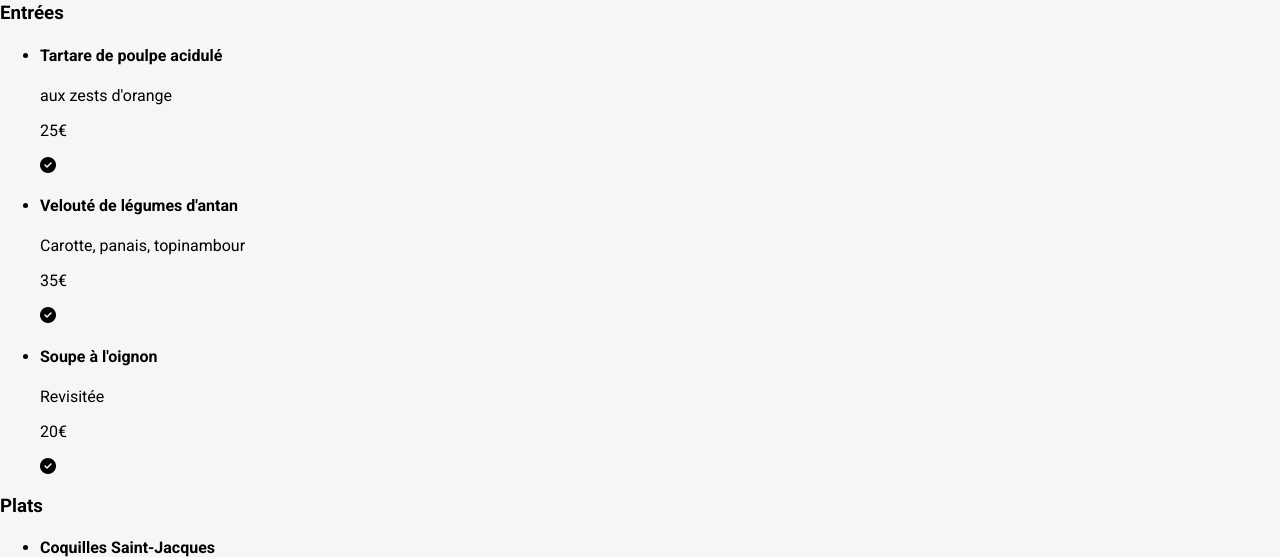
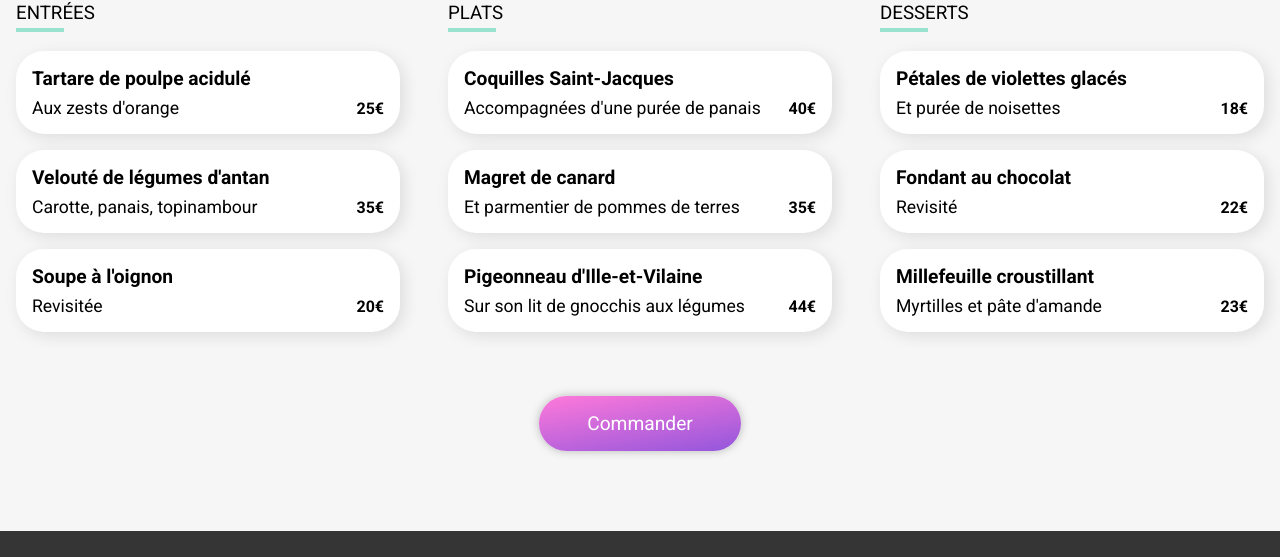
Before and after one commit to Ohrys/RaphaelGhersallah_3_26062021, a plain HTML site: page a-la-francaise.html in a window 1280 px wide. Shown: the part 601-1158 px from the top of the page. Drawn offline with Linux system fonts and the light colour scheme; a web font is replaced by a local one.

Commit message:
CSS d'une page de menu terminé, modification de l'architecture HTML

```diff
--- a/a-la-francaise.html
+++ b/a-la-francaise.html
@@ -30,142 +30,138 @@
                 </div>
             </section>
 
-            <section class="submenu">
+            <section class="submenus">
+                <div class="submenu">
                     <h3 class="submenu__title">Entrées</h3>
 
-                <ul class="submenu__options">
-                    <li class="submenu__option--1">
-                        <article class="option">
+                    <article class="option delay-1">
                         <div class="option__header">
                             <h4 class="option__title">Tartare de poulpe acidulé</h4>
-                                <p class="option__description">aux zests d'orange</p>
+                            <p class="option__description">Aux zests d'orange</p>
+                        </div>
                         <p class="option__price">25€</p>
-                            </div>
                         <div class="option__wrapIcon">
                             <i class="option__icon fas fa-check-circle"><!--icone confirmation --></i>
                         </div>
                     </article>
-                    </li>
 
-                    <li class="submenu__option--2">
-                        <article>
-                            <div>
-                                <h4>Velouté de légumes d'antan</h4>
-                                <p>Carotte, panais, topinambour</p>
-                                <p>35€</p>
+
+                    <article class="option delay-2">
+                        <div class="option__header">
+                            <h4 class="option__title">Velouté de légumes d'antan</h4>
+                            <p class="option__description">Carotte, panais, topinambour</p>
                         </div>
-                            <div>
-                                <i class=" fas fa-check-circle"><!--icone confirmation --></i>
+                        <p class="option__price">35€</p>
+                        <div class="option__wrapIcon">
+                            <i class="option__icon fas fa-check-circle">
+                                <!--icone confirmation -->
+                            </i>
                         </div>
                     </article>
-                    </li>
 
-                    <li class="submenu__option--3">
-                        <article>
-                            <div>
-                                <h4>Soupe à l'oignon</h4>
-                                <p>Revisitée</p>
-                                <p>20€</p>
+                    <article class="option delay-3">
+                        <div class="option__header">
+                            <h4 class="option__title">Soupe à l'oignon</h4>
+                            <p class="option__description">Revisitée</p>
                         </div>
-                            <div>
-                                <i class=" fas fa-check-circle"><!--icone confirmation --></i>
+                        <p class="option__price">20€</p>
+                        <div class="option__wrapIcon">
+                            <i class="option__icon fas fa-check-circle">
+                                <!--icone confirmation -->
+                            </i>
                         </div>
                     </article>
-                    </li>
-                </ul>
+                </div>
+                <div class="submenu">
+                    <h3 class="submenu__title">Plats</h3>
+
+                    <article class="option delay-4">
+                        <div class="option__header">
+                            <h4 class="option__title">Coquilles Saint-Jacques</h4>
+                            <p class="option__description">Accompagnées d'une purée de panais</p>
+                        </div>
+                        <p class="option__price">40€</p>
+                        <div class="option__wrapIcon">
+                            <i class="option__icon fas fa-check-circle">
+                                <!--icone confirmation -->
+                            </i>
+                        </div>
+                    </article>
+
+
+                    <article class="option delay-5">
+                        <div class="option__header">
+                            <h4 class="option__title">Magret de canard</h4>
+                            <p class="option__description">Et parmentier de pommes de terres</p>
+                        </div>
+                        <p class="option__price">35€</p>
+                        <div class="option__wrapIcon">
+                            <i class="option__icon fas fa-check-circle">
+                                <!--icone confirmation -->
+                            </i>
+                        </div>
+                    </article>
+
+                    <article class="option delay-6">
+                        <div class="option__header">
+                            <h4 class="option__title">Pigeonneau d'Ille-et-Vilaine</h4>
+                            <p class="option__description">Sur son lit de gnocchis aux légumes</p>
+                        </div>
+                        <p class="option__price">44€</p>
+                        <div class="option__wrapIcon">
+                            <i class="option__icon fas fa-check-circle">
+                                <!--icone confirmation -->
+                            </i>
+                        </div>
+                    </article>
+                </div>
+                <div class="submenu">
+                    <h3 class="submenu__title">Desserts</h3>
+
+                    <article class="option delay-7">
+                        <div class="option__header">
+                            <h4 class="option__title">Pétales de violettes glacés</h4>
+                            <p class="option__description">Et purée de noisettes</p>
+                        </div>
+                        <p class="option__price">18€</p>
+                        <div class="option__wrapIcon">
+                            <i class="option__icon fas fa-check-circle">
+                                <!--icone confirmation -->
+                            </i>
+                        </div>
+                    </article>
+
+
+                    <article class="option delay-8">
+                        <div class="option__header">
+                            <h4 class="option__title">Fondant au chocolat</h4>
+                            <p class="option__description">Revisité</p>
+                        </div>
+                        <p class="option__price">22€</p>
+                        <div class="option__wrapIcon">
+                            <i class="option__icon fas fa-check-circle">
+                                <!--icone confirmation -->
+                            </i>
+                        </div>
+                    </article>
+
+                    <article class="option delay-9">
+                        <div class="option__header">
+                            <h4 class="option__title">Millefeuille croustillant</h4>
+                            <p class="option__description">Myrtilles et pâte d'amande</p>
+                        </div>
+                        <p class="option__price">23€</p>
+                        <div class="option__wrapIcon">
+                            <i class="option__icon fas fa-check-circle">
+                                <!--icone confirmation -->
+                            </i>
+                        </div>
+                    </article>
+                </div>
             </section>
 
-            <section>
-                <h3>Plats</h3>
 
-                <ul>
-                    <li>
-                        <article>
-                            <div>
-                                <h4>Coquilles Saint-Jacques</h4>
-                                <p>Accompagnées d'une purée de panais</p>
-                                <p>40€</p>
-                            </div>
-                            <div>
-                                <i class=" fas fa-check-circle"><!--icone confirmation --></i>
-                            </div>
-                        </article>
-                    </li>
-
-                    <li>
-                        <article>
-                            <div>
-                                <h4>Magret de canard</h4>
-                                <p>Et parmentier de pommes de terres</p>
-                                <p>35€</p>
-                            </div>
-                            <div>
-                                <i class=" fas fa-check-circle"><!--icone confirmation --></i>
-                            </div>
-                        </article>
-                    </li>
-
-                    <li>
-                        <article>
-                            <div>
-                                <h4>Pigeonneau d'Ille-et-Vilaine</h4>
-                                <p>sur son lit de gnocchis aux légumes</p>
-                                <p>44€</p>
-                            </div>
-                            <div>
-                                <i class=" fas fa-check-circle"><!--icone confirmation --></i>
-                            </div>
-                        </article>
-                    </li>
-                </ul>
-            </section>
-
-            <section>
-                <h3>Desserts</h3>
-
-                <ul>
-                    <li>
-                        <article>
-                            <div>
-                                <h4>Pétales de violettes glacées</h4>
-                                <p>Et purée de noisettes</p>
-                                <p>18€</p>
-                            </div>
-                            <div>
-                                <i class=" fas fa-check-circle"><!--icone confirmation --></i>
-                            </div>
-                        </article>
-                    </li>
-
-                    <li>
-                        <article>
-                            <div>
-                                <h4>Fondant au chocolat</h4>
-                                <p>Revisité</p>
-                                <p>22€</p>
-                            </div>
-                            <div>
-                                <i class=" fas fa-check-circle"><!--icone confirmation --></i>
-                            </div>
-                        </article>
-                    </li>
-
-                    <li>
-                        <article>
-                            <div>
-                                <h4>Millefeuille croustillant</h4>
-                                <p>Myrtilles et pâte d'amande</p>
-                                <p>23€</p>
-                            </div>
-                            <div>
-                                <i class=" fas fa-check-circle"><!--icone confirmation --></i>
-                            </div>
-                        </article>
-                    </li>
-                </ul>
-            </section>
-
-            <button type="button">Commander</button>
+            <div class="menu__buttonContainer"><a class="menu__button">Commander</a></div>
         </div>
     </main>
 
--- a/src/scss/_mixin.scss
+++ b/src/scss/_mixin.scss
@@ -34,7 +34,6 @@
     }
 
     @else{
-
         padding:1rem;
         border-radius:2rem;
         box-shadow: 0rem 0rem 10px rgba(0, 0, 0, 0.25);
--- a/src/scss/_restaurants.scss
+++ b/src/scss/_restaurants.scss
@@ -16,6 +16,9 @@
 }
 
 .menu{
+    background-color: #f6f6f6;
+    padding-bottom: 2rem;
+
     &__img{
         max-width: 100%;
         max-height: 32rem;
@@ -53,4 +56,118 @@
         right:4rem;
         @include button("like");
     }
+
+    &__buttonContainer{
+        display:flex;
+        justify-content:center;
+        padding:3rem 0;
+    }
+
+    &__button{
+        @include button();
+        padding:1rem 3rem 1rem 3rem;
+    }
 }
+
+.submenus{
+    display:grid;
+    column-gap: 1rem;
+
+    @media screen and (min-width:1280px) {
+        grid-template-columns: repeat(3,1fr);
+
+    }
+}
+
+.submenu{
+    max-width: 100%;
+    overflow: hidden;
+    padding:0 1rem;
+
+    &__title{
+        text-transform: uppercase;
+        position:relative;
+        padding-bottom: 0.5rem;
+        font-weight: 400;
+
+        &::after{
+            content:"";
+            width:3rem;
+            height:0.25rem;
+            background-color: $tertiary-color;
+            position:absolute;
+            left:0;
+            bottom: 0;
+        }
+    }
+}
+
+.option{
+    background-color: white;
+    display:flex;
+    overflow:hidden;
+    border-radius:1.75rem;
+    margin:1rem 0;
+    padding:1rem;
+    box-shadow: 0.25rem 0.25rem 1rem rgba(0, 0, 0, 0.1);
+
+    &__header{
+        white-space: nowrap;
+        text-overflow: ellipsis;
+        overflow: hidden;
+        flex: 1;
+    }
+
+    &__title{
+        font-size: 1.2rem;
+        margin: 0;
+        margin-bottom: 0.5rem;
+        white-space: nowrap;
+        text-overflow: ellipsis;
+        overflow: hidden;
+    }
+
+    &__description{
+        font-size: 1.1rem;
+        margin: 0;
+        white-space: nowrap;
+        text-overflow: ellipsis;
+        overflow: hidden;
+    }
+
+    &__price{
+        font-weight: bold;
+        display: flex;
+        justify-content: flex-end;
+        align-items: flex-end;
+        padding:1rem 0 0 0.5rem ;
+        margin:0;
+    }
+
+    &__wrapIcon{
+        background-color: $tertiary-color;
+        margin:-1rem -5rem -1rem 1rem;
+        width:4rem;
+        display:flex;
+        align-items: center;
+        justify-content:center;
+        transition-duration:.5s;
+    }
+
+    &__icon{
+        font-size: 1.5rem;
+        color:white;
+        transform:rotate(180deg);
+        transition:.5s;
+    }
+
+    &:hover {
+        cursor:pointer;
+        .option__wrapIcon{
+            margin-right: -1rem;
+        }
+        .option__icon{
+            transform:rotate(0deg);
+        }
+    }
+}
```
Also changed, not shown: src/css/main.css, 1 other file. Lines whose indentation alone changed are shown as unchanged.
